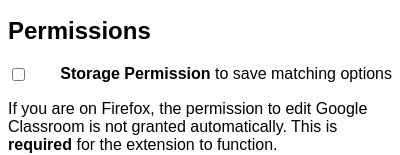
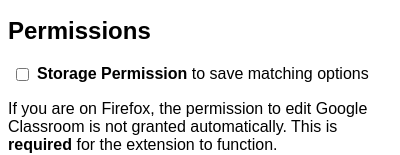
Before and after one commit to ParalizingBakery/classroom-searcher, a browser extension: page popup/index.html in a window 400 px wide. Shown: the part 155-310 px from the top of the page. Drawn offline with Linux system fonts and the light colour scheme.

Commit message:
made margins apply to input children of checkbox-container instead of a separate class

```diff
--- a/popup/index.html
+++ b/popup/index.html
@@ -15,7 +15,7 @@
         <h2>Permissions</h2>
         <div>
             <div class="checkbox-container">
-                <input id="request-storage-checkbox" class="checkbox" type="checkbox" autocomplete="off"></input>
+                <input id="request-storage-checkbox" type="checkbox" autocomplete="off"></input>
                 <label for="request-storage-checkbox"><strong>Storage Permission</strong> to save matching options</label>
             </div>
             <p>
--- a/popup/style.css
+++ b/popup/style.css
@@ -8,9 +8,9 @@
 
 .checkbox-container {
     display: flex;
-    justify-content: space-between;
 }
 
-.checkbox {
+.checkbox-container > input {
     margin-right: 0.5rem;
+    margin-left: 0.5rem;
 }
```
